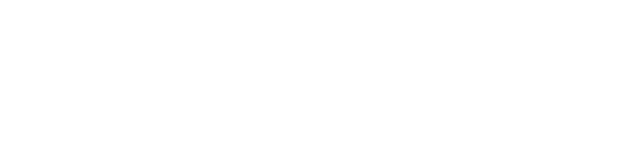
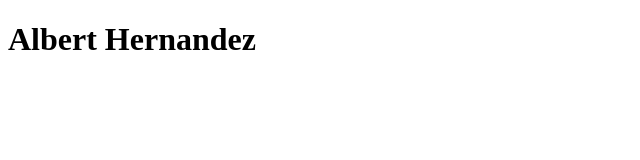
Before and after one commit to AlWesson/Portfolio, a plain HTML site: page index.html in a window 1280 px wide. Shown: the whole page, without its empty margins (0-640 px from the left). Drawn offline with Linux system fonts and the light colour scheme.

Commit message:
added title to page.

```diff
--- a/index.html
+++ b/index.html
@@ -4,9 +4,13 @@
     <meta charset="UTF-8">
     <meta http-equiv="X-UA-Compatible" content="IE=edge">
     <meta name="viewport" content="width=device-width, initial-scale=1.0">
-    <title>Document</title>
+    <title>Al Hernandez Portfolio</title>
 </head>
 <body>
+    <header class="title">
+        <h1>Albert Hernandez</h1>
+
+    </header>
 
 </body>
 </html>
```
